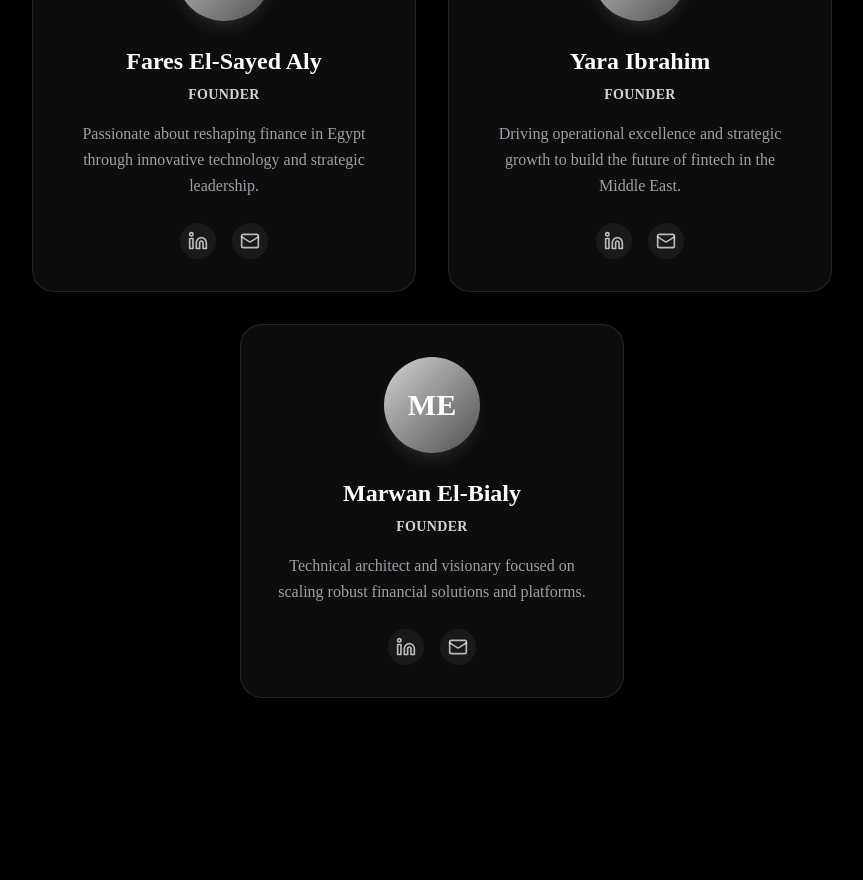
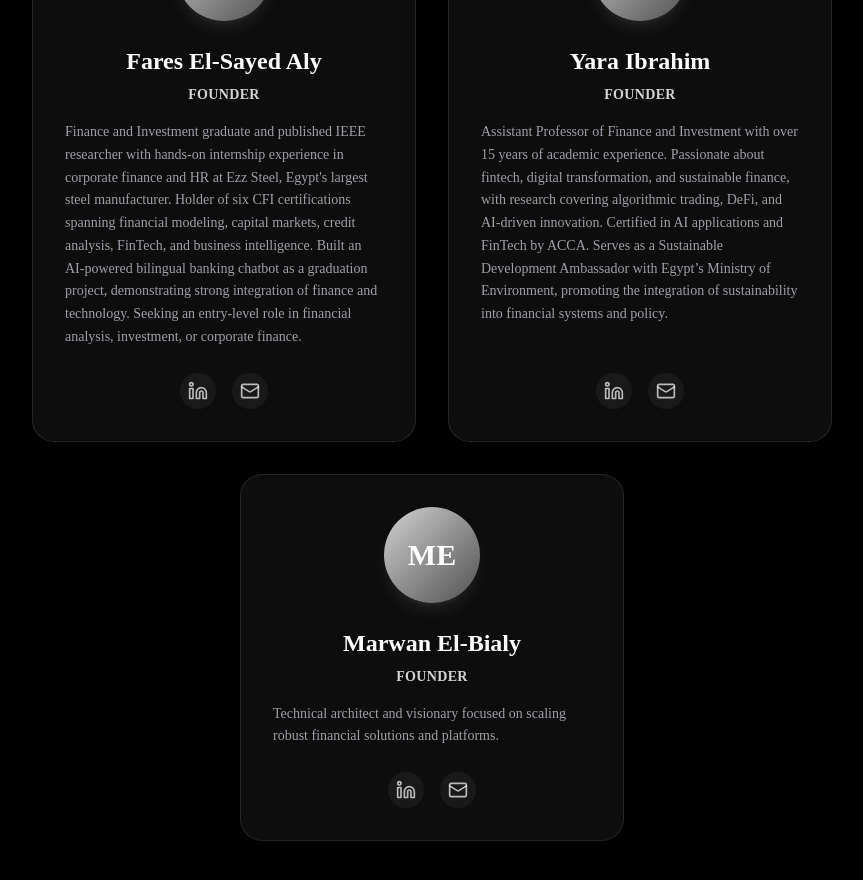
Before and after one commit to Fariiius/CashCompass, a Next.js app: page / in a window 1280 px wide. Shown: the part 2160-3040 px from the top of the page, without its empty margins (208-1071 px from the left). Before the commit the page ends 2954 px from the top, so only its background shows below. Built offline with nearby package versions, Linux system fonts and the light colour scheme.

Commit message:
feat: add detailed bios for Fares and Yara

```diff
--- a/src/components/blocks/hero-section-9.tsx
+++ b/src/components/blocks/hero-section-9.tsx
@@ -131,14 +131,14 @@ export const HeroSection = () => {
               {
                 name: "Fares El-Sayed Aly",
                 role: "Founder",
-                desc: "Passionate about reshaping finance in Egypt through innovative technology and strategic leadership.",
+                desc: "Finance and Investment graduate and published IEEE researcher with hands-on internship experience in corporate finance and HR at Ezz Steel, Egypt's largest steel manufacturer. Holder of six CFI certifications spanning financial modeling, capital markets, credit analysis, FinTech, and business intelligence. Built an AI-powered bilingual banking chatbot as a graduation project, demonstrating strong integration of finance and technology. Seeking an entry-level role in financial analysis, investment, or corporate finance.",
                 linkedin: "https://www.linkedin.com/in/fares-el-sayed-aly-b44048274/",
                 email: "mailto:fares.elsayed.mahmoud927@gmail.com"
               },
               {
                 name: "Yara Ibrahim",
                 role: "Founder",
-                desc: "Driving operational excellence and strategic growth to build the future of fintech in the Middle East.",
+                desc: "Assistant Professor of Finance and Investment with over 15 years of academic experience. Passionate about fintech, digital transformation, and sustainable finance, with research covering algorithmic trading, DeFi, and AI-driven innovation. Certified in AI applications and FinTech by ACCA. Serves as a Sustainable Development Ambassador with Egypt’s Ministry of Environment, promoting the integration of sustainability into financial systems and policy.",
                 linkedin: "https://www.linkedin.com/in/yara-ibrahim-250bb933/",
                 email: "mailto:dr.yara.magdy.90@gmail.com"
               },
@@ -159,7 +159,7 @@ export const HeroSection = () => {
                 </div>
                 <h3 className="text-2xl font-bold text-white mb-2">{founder.name}</h3>
                 <p className="text-zinc-300 text-sm font-semibold tracking-wide uppercase mb-4">{founder.role}</p>
-                <p className="text-zinc-400 text-base leading-relaxed flex-grow mb-6">{founder.desc}</p>
+                <p className="text-zinc-400 text-sm leading-relaxed flex-grow mb-6 text-left">{founder.desc}</p>
 
                 <div className="flex items-center gap-4 mt-auto">
                   <a
```
